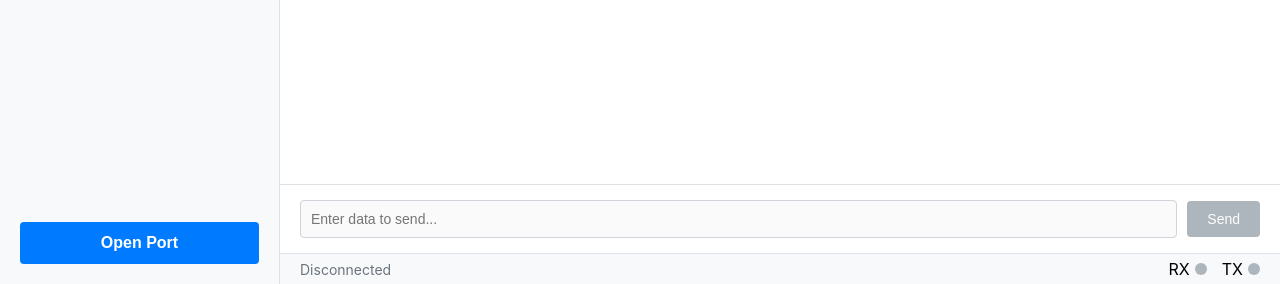
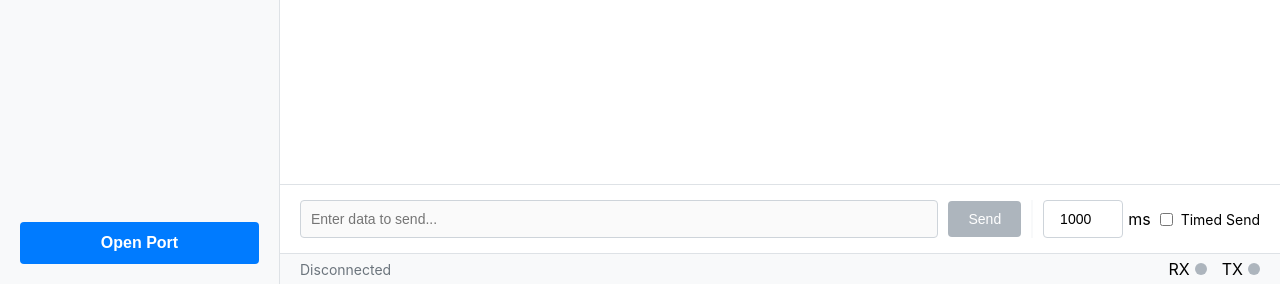
Before and after one commit to fyx2490451297/WebSerialMonitor, a Flask app: template templates/SerialMonitor.html in a window 1280 px wide. Shown: the part 516-800 px from the top of the page. Run offline with Flask 3, Linux system fonts and the light colour scheme; the template is opened without the code that fills it, so the values that code supplies are empty; some libraries are stand-ins or nearby versions.

Commit message:
Add timed send feature with interval input and toggle

```diff
--- a/static/css/style.css
+++ b/static/css/style.css
@@ -1,9 +1,8 @@
 /* --- Global and Layout Styles --- */
 :root {
     --primary-color: #007bff;
-    --primary-hover-color: #0069d9;
+    --success-color: #28a745;
     --danger-color: #dc3545;
-    --danger-hover-color: #c82333;
     --light-grey: #f8f9fa;
     --border-color: #dee2e6;
     --text-color: #343a40;
@@ -22,7 +21,7 @@ html, body {
     height: 100%;
 }
 
-/* --- Slider Style --- */
+/* --- Sidebar Styles --- */
 .sidebar {
     width: 280px;
     flex-shrink: 0;
@@ -53,10 +52,7 @@ html, body {
 }
 .sidebar .port-group select {
     flex-grow: 1;
-    /* *** New Fix Added *** */
-    /* This is a classic flexbox fix that prevents flex items from refusing to shrink due to their intrinsic content size,
-    which can cause overflow or overlap issues. */
-    min-width: 0;
+    min-width: 0; /* Flexbox fix for overflow */
 }
 .sidebar select {
     padding: 8px;
@@ -65,7 +61,7 @@ html, body {
     border-radius: 4px;
 }
 
-/* --- button style --- */
+/* --- Unified Button Styles --- */
 button {
     padding: 10px 20px;
     font-size: 14px;
@@ -78,7 +74,7 @@ button {
     transition: background-color 0.2s ease-in-out, transform 0.1s ease;
 }
 button:hover {
-    background-color: var(--primary-hover-color);
+    background-color: #0069d9;
 }
 button:active {
     transform: scale(0.98);
@@ -97,7 +93,7 @@ button:disabled {
     background-color: var(--danger-color);
 }
 #connect_button.connected:hover {
-    background-color: var(--danger-hover-color);
+    background-color: #c82333;
 }
 #refresh_ports_button {
     padding: 8px 15px;
@@ -111,7 +107,7 @@ button:disabled {
     background-color: #5a6268;
 }
 
-/* --- Main content style --- */
+/* --- Main Content Styles --- */
 .main-content {
     flex-grow: 1;
     display: flex;
@@ -166,6 +162,28 @@ button:disabled {
     font-size: 14px;
 }
 
+/* Timed Send Controls Styles */
+.timed-send-container {
+    display: flex;
+    align-items: center;
+    gap: 5px;
+    border-left: 2px solid var(--light-grey);
+    padding-left: 10px;
+}
+#interval_input {
+    width: 80px;
+    padding: 10px;
+    border: 1px solid #ced4da;
+    border-radius: 4px;
+    font-size: 14px;
+    text-align: center;
+}
+#timed_send_toggle_label {
+    font-size: 14px;
+    cursor: pointer;
+    user-select: none;
+}
+
 .status-bar {
     padding: 5px 20px;
     border-top: 1px solid var(--border-color);
--- a/static/js/monitor.js
+++ b/static/js/monitor.js
@@ -14,6 +14,9 @@ document.addEventListener('DOMContentLoaded', () => {
     const rxLed = document.getElementById('rx_led');
     const txLed = document.getElementById('tx_led');
     const timestampToggle = document.getElementById('timestamp_toggle');
+    const intervalInput = document.getElementById('interval_input');
+    const timedSendToggle = document.getElementById('timed_send_toggle');
+    let timedSendTimerId = null;
 
     // --- UI Update Function ---
     function updateUIForConnection(isConnected) {
@@ -42,6 +45,10 @@ document.addEventListener('DOMContentLoaded', () => {
         _socket.on('connect', () => updateUIForConnection(true));
         _socket.on('disconnect', () => {
             logToScreen('// Disconnected from server.', 'info');
+            if (timedSendToggle.checked) {
+                timedSendToggle.checked = false;
+                timedSendToggle.dispatchEvent(new Event('change'));
+            }
             updateUIForConnection(false);
         });
         _socket.on('serial_data_recv', (msg) => {
@@ -140,4 +147,40 @@ document.addEventListener('DOMContentLoaded', () => {
         ledElement.classList.add('on');
         setTimeout(() => ledElement.classList.remove('on'), 150);
     }
+
+    // --- Timed Send Logic ---
+    timedSendToggle.addEventListener('change', function() {
+        if (this.checked) {
+            const data = sendInput.value;
+            const interval = parseInt(intervalInput.value, 10);
+            if (!data) {
+                alert('Send content cannot be empty!');
+                this.checked = false; return;
+            }
+            if (isNaN(interval) || interval < 100) {
+                alert('Interval must be a number greater than or equal to 100!');
+                this.checked = false; return;
+            }
+            timedSendTimerId = setInterval(() => { sendData(data); }, interval);
+            sendInput.disabled = true;
+            sendButton.disabled = true;
+            intervalInput.disabled = true;
+            statusText.textContent = `Sending data every ${interval}ms...`;
+        } else {
+            if (timedSendTimerId) {
+                clearInterval(timedSendTimerId);
+                timedSendTimerId = null;
+            }
+            if (connectButton.classList.contains('connected')) {
+                sendInput.disabled = false;
+                sendButton.disabled = false;
+            }
+            intervalInput.disabled = false;
+            if (socket && socket.connected) {
+                statusText.textContent = `Connected to ${portSelect.value} @ ${baudrateSelect.value} bps`;
+            } else {
+                statusText.textContent = 'Disconnected';
+            }
+        }
+    });
 });
--- a/templates/SerialMonitor.html
+++ b/templates/SerialMonitor.html
@@ -9,7 +9,7 @@
 <body>
 
 <div class="page-container">
-    <!-- Left Sidebar: Connection Settings -->
+    <!-- 左侧边栏 (保持不变) -->
     <div class="sidebar" id="sidebar">
         <h3>Connection Settings</h3>
         <div class="form-group">
@@ -50,6 +50,12 @@
         <div class="send-controls">
             <input id="send_input" autocomplete="off" placeholder="Enter data to send..." disabled/>
             <button id="send_button" type="button" disabled>Send</button>
+            <div class="timed-send-container">
+                <input type="number" id="interval_input" value="1000" min="100">
+                <span>ms</span>
+                <input type="checkbox" id="timed_send_toggle">
+                <label for="timed_send_toggle" id="timed_send_toggle_label">Timed Send</label>
+            </div>
         </div>
         <div class="status-bar">
             <div id="status_text" class="status-text">Disconnected</div>
```
Also changed, not shown: README.CN.md (+0 -19 lines), README.md.
